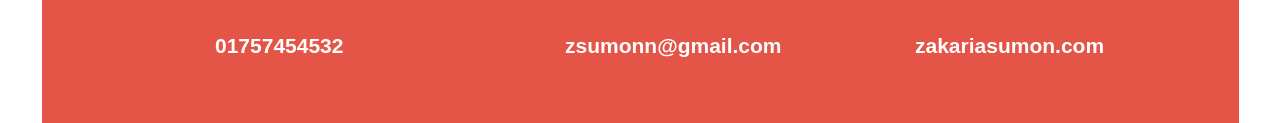
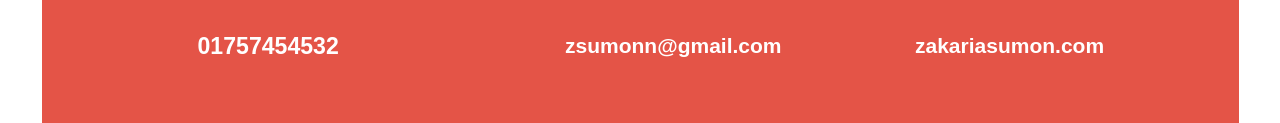
Before and after one commit to hmzsumon/my-website, a plain HTML site: page index.html in a window 1280 px wide. In both pictures the pointer is over the element "01757454532". Shown: the part 3059-3182 px from the top of the page. Drawn offline with Linux system fonts and the light colour scheme.

Commit message:
somiting cgange

```diff
--- a/css/style.css
+++ b/css/style.css
@@ -6,7 +6,7 @@ body{
     margin: 0 auto;
     padding: 0;
     font-family: 'Poppins', sans-serif;
-    transition: all 0.4s ease;
+
 
 }
 
@@ -450,8 +450,12 @@ p{
     font-size: 21px;
     font-weight: 700;
     color: #fff;
+    cursor: pointer;
+    transition: all 0.4s ease;
 }
-
+.mini-box h4:hover{
+    transform: scale(1.1,1.1);
+}
 /*--------------------------------
         FOLLOW ME SECTION
 -----------------------------------*/
```
